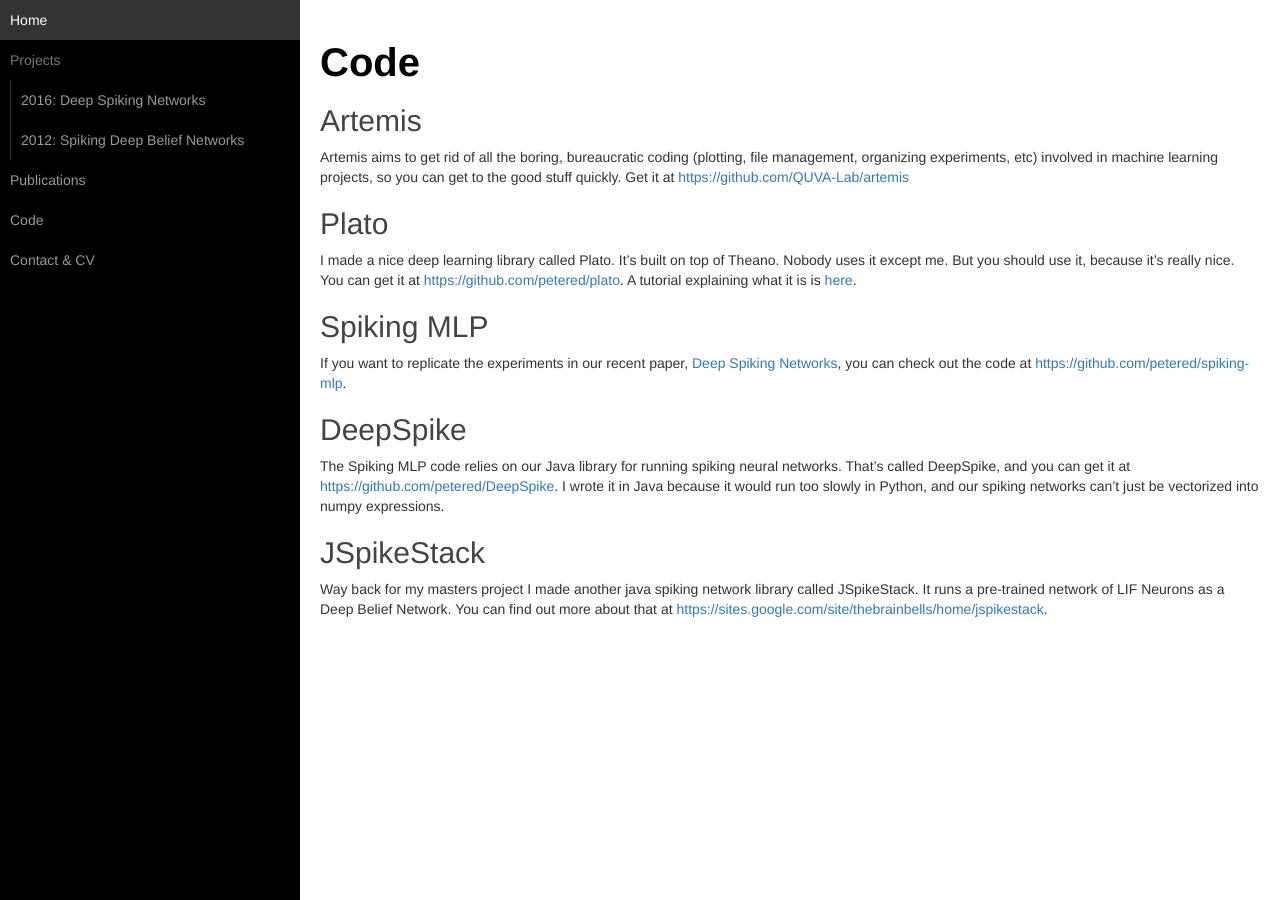
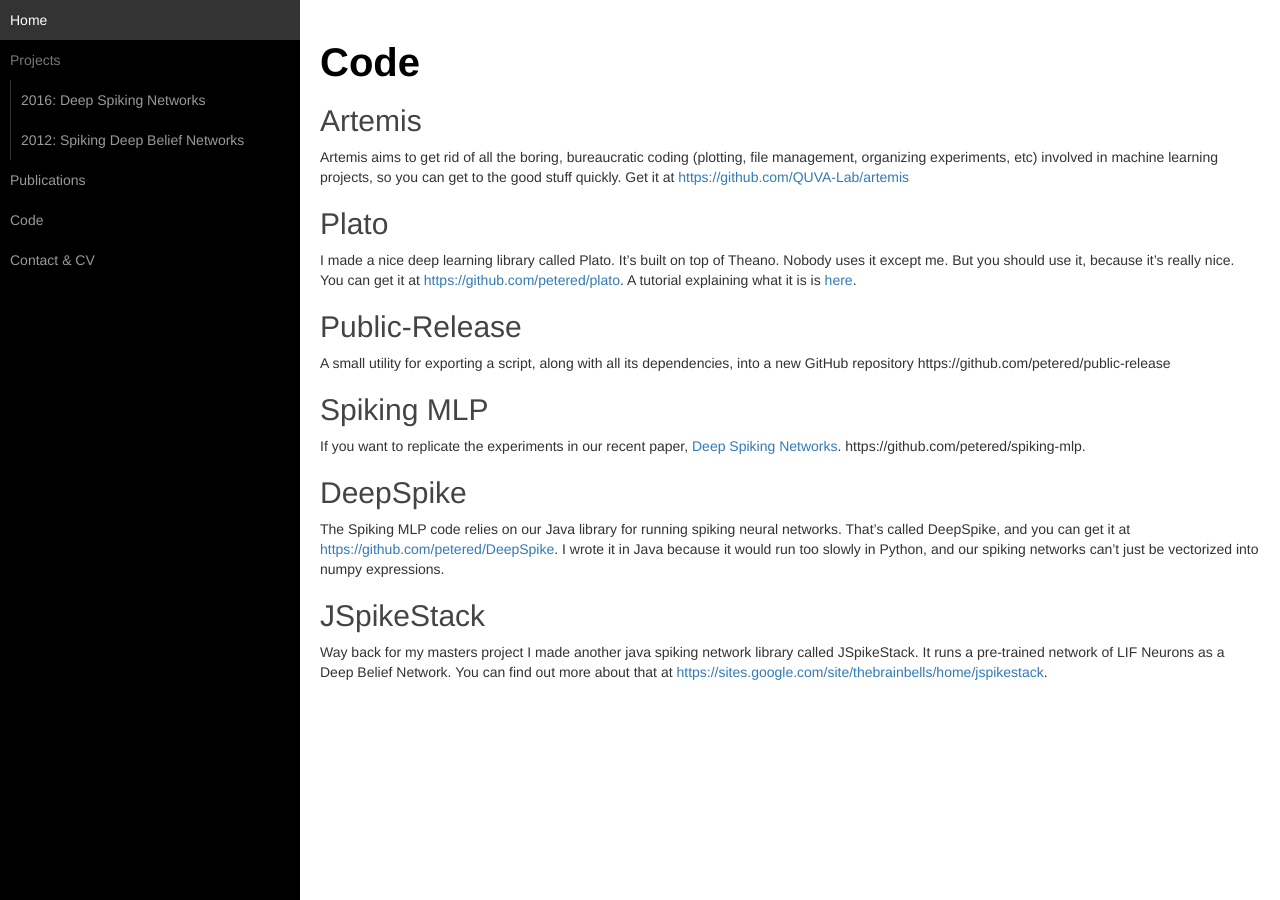
Before and after one commit to petered/petered.github.io, a Jekyll site: the page built from code.md, in a window 1280 px wide. Built offline with Jekyll 4.4.1, drawn with Linux system fonts in a browser that asks for light colours; nearby versions of some CDN libraries; library files that are not in the unit come from our copies.

Commit message:
Update code.md

```diff
--- a/code.md
+++ b/code.md
@@ -10,8 +10,13 @@ Artemis aims to get rid of all the boring, bureaucratic coding (plotting, file m
 # Plato
 I made a nice deep learning library called Plato.  It's built on top of Theano.  Nobody uses it except me.  But you should use it, because it's really nice.  You can get it at [https://github.com/petered/plato](https://github.com/petered/plato).  A tutorial explaining what it is is [here](https://rawgit.com/petered/plato/master/plato_tutorial.html).
 
+# Public-Release
+A small utility for exporting a script, along with all its dependencies, into a new GitHub repository
+https://github.com/petered/public-release
+
 # Spiking MLP
-If you want to replicate the experiments in our recent paper, [Deep Spiking Networks](http://arxiv.org/abs/1602.08323), you can check out the code at [https://github.com/petered/spiking-mlp](https://github.com/petered/spiking-mlp).
+If you want to replicate the experiments in our recent paper, [Deep Spiking Networks](http://arxiv.org/abs/1602.08323).
+https://github.com/petered/spiking-mlp.
 
 # DeepSpike
 The Spiking MLP code relies on our Java library for running spiking neural networks.  That's called DeepSpike, and you can get it at [https://github.com/petered/DeepSpike](https://github.com/petered/DeepSpike).  I wrote it in Java because it would run too slowly in Python, and our spiking networks can't just be vectorized into numpy expressions.
```
